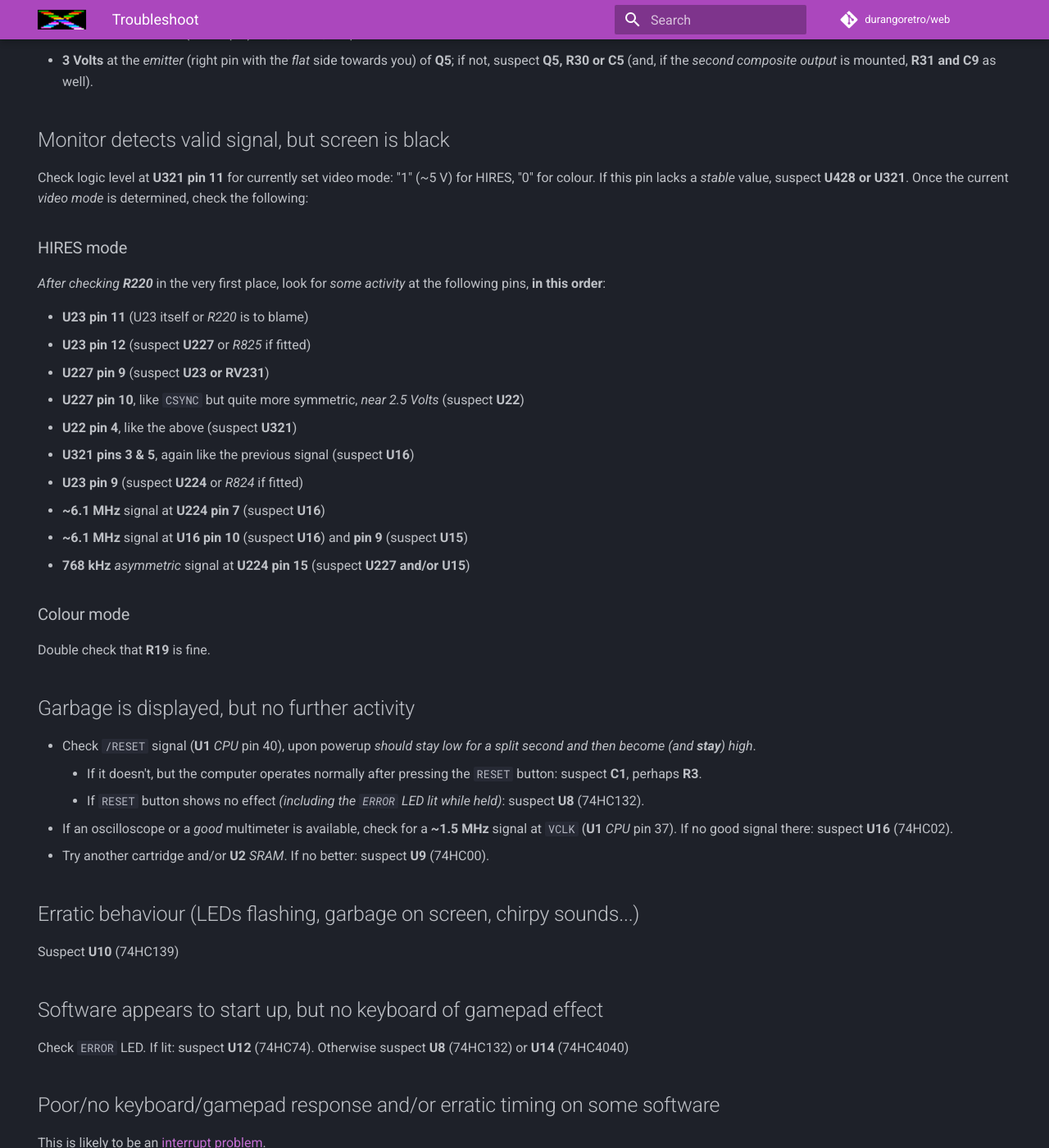
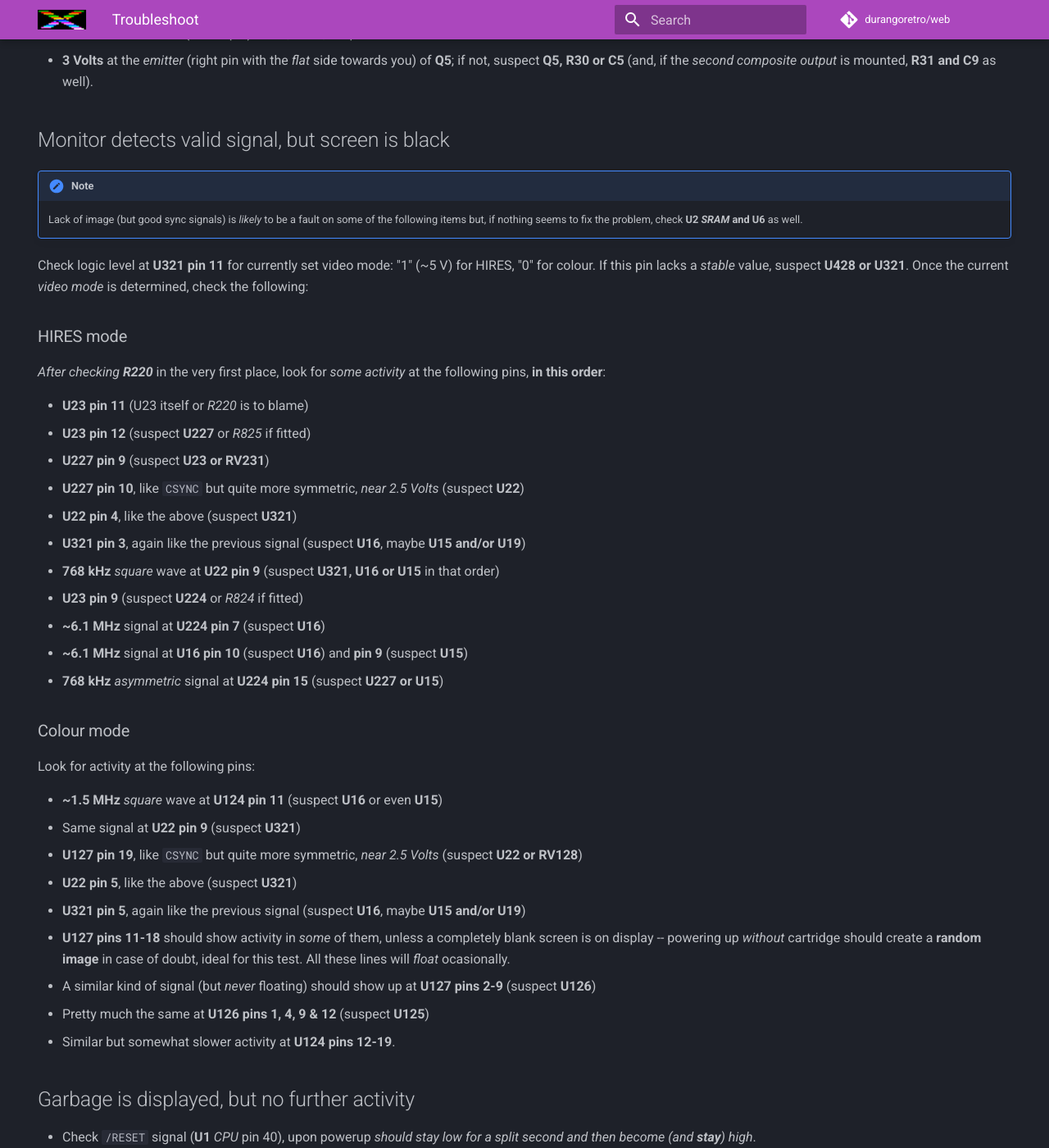
Before and after one commit to durangoretro/web, an MkDocs documentation site: the page built from docs/troubleshoot.md, in a window 1280 px wide and 1400 px high, scrolled down 1156 px. Shown: the whole window at 82% size. Built offline with MkDocs 1.6.1 and Material for MkDocs 9.7.7, drawn with Linux system fonts in a browser that asks for light colours; comment, search, counter and statistics services are not loaded; some of the changed text lies outside the part shown.

Commit message:
complete colour troubleshooting

```diff
--- a/docs/troubleshoot.md
+++ b/docs/troubleshoot.md
@@ -9,6 +9,7 @@ Since the **Durango-X** computer is based on off-the-shelf components, it's a _r
 On the other hand, every needed function can be clearly located into specific components, _A zillion things can go wrong_,
 of course, but with some method and a few observations, any possible fault may be figured out easily. A **multimeter** is
 _essential_ for basic probing; an **oscilloscope** (nothing especially fancy) will be helpful, but not absolutely necessary.
+A **logic probe** can be quite useful, too.
 
 Before any further investigation, a **visual inspection** may be helpful. Look for:
 
@@ -26,7 +27,7 @@ If measured voltage is way too low, and the power supply is trusted, check _resi
 
 ## Power LED lights up, but no sound or picture
 
-* If an oscilloscope or a _very good_ multimeter is available, check for a **~24.5 MHz** signal at **U15 pin 10** (74HC4040). If no good signal there: suspect  **X1**.
+* If an oscilloscope or a _very good_ multimeter is available, check for a **~24.5 MHz** signal at **U15 pin 10** (74HC4040). If no good signal there: suspect **X1**.
 * If there is, check for a somewhat asymmetric **~15.7 kHz** signal at **U15 pin 15**. If not: suspect **U15**. If frequency is _exactly 12 kHz_: suspect **U17** (74HC21) as well.
 * Check for a _quite asymmetric_ **~50 Hz** signal at **U19 pin 12**. If not: suspect **U19** but if _more like 30.6 Hz_: suspect **U17** too.
 * Check for **~15.7 kHz** at **U18 pin 6** and for **~50 Hz** at **U20 pin 6**. Suspect these chips in case of failure. Those signals should show up (inverted) at **U22 pins 11 and 14**, respectively.
@@ -43,39 +44,55 @@ If all of the above signals look OK, it might be a problem in the _analogue_ sec
 
 ## Monitor detects valid signal, but screen is black
 
+!!! note
+
+	Lack of image (but good sync signals) is _likely_ to be a fault on some of the following items but, if nothing seems to fix the problem, check **U2 _SRAM_ and U6** as well.
+
 Check logic level at **U321 pin 11** for currently set video mode: "1" (~5 V) for HIRES, "0" for colour. If this pin lacks a _stable_ value, suspect **U428 or U321**. Once the current _video mode_ is determined, check the following:
 
 ### HIRES mode
 
 _After checking **R220**_ in the very first place, look for _some activity_ at the following pins, **in this order**:
 
-*	**U23 pin 11** (U23 itself or _R220_ is to blame)
-*	**U23 pin 12** (suspect **U227** or _R825_ if fitted)
-*	**U227 pin 9** (suspect **U23 or RV231**)
-*	**U227 pin 10**, like `CSYNC` but quite more symmetric, _near 2.5 Volts_ (suspect **U22**)
-*	**U22 pin 4**, like the above (suspect **U321**)
-*	**U321 pins 3 & 5**, again like the previous signal (suspect **U16**)
-*	**U23 pin 9** (suspect **U224** or _R824_ if fitted)
-*	**~6.1 MHz** signal at **U224 pin 7** (suspect **U16**)
-*	**~6.1 MHz** signal at **U16 pin 10** (suspect **U16**) and **pin 9** (suspect **U15**)
-*	**768 kHz** _asymmetric_ signal at **U224 pin 15** (suspect **U227 and/or U15**)
+* **U23 pin 11** (U23 itself or _R220_ is to blame)
+* **U23 pin 12** (suspect **U227** or _R825_ if fitted)
+* **U227 pin 9** (suspect **U23 or RV231**)
+* **U227 pin 10**, like `CSYNC` but quite more symmetric, _near 2.5 Volts_ (suspect **U22**)
+* **U22 pin 4**, like the above (suspect **U321**)
+* **U321 pin 3**, again like the previous signal (suspect **U16**, maybe **U15 and/or U19**)
+* **768 kHz** _square_ wave at **U22 pin 9** (suspect **U321, U16 or U15** in that order)
+* **U23 pin 9** (suspect **U224** or _R824_ if fitted)
+* **~6.1 MHz** signal at **U224 pin 7** (suspect **U16**)
+* **~6.1 MHz** signal at **U16 pin 10** (suspect **U16**) and **pin 9** (suspect **U15**)
+* **768 kHz** _asymmetric_ signal at **U224 pin 15** (suspect **U227 or U15**)
 
 ### Colour mode
 
-Double check that **R19** is fine.
+Look for activity at the following pins:
+
+* **~1.5 MHz** _square_ wave at **U124 pin 11** (suspect **U16** or even **U15**)
+* Same signal at **U22 pin 9** (suspect **U321**)
+* **U127 pin 19**, like `CSYNC` but quite more symmetric, _near 2.5 Volts_ (suspect **U22 or RV128**)
+* **U22 pin 5**, like the above (suspect **U321**)
+* **U321 pin 5**, again like the previous signal (suspect **U16**, maybe **U15 and/or U19**)
+* **U127 pins 11-18** should show activity in _some_ of them, unless a completely blank screen is on display -- powering up _without_ cartridge should create a **random image** in case of doubt, ideal for this test. All these lines will _float_ ocasionally.
+* A similar kind of signal (but _never_ floating) should show up at **U127 pins 2-9** (suspect **U126**)
+* Pretty much the same at **U126 pins 1, 4, 9 & 12** (suspect **U125**)
+* Similar but somewhat slower activity at **U124 pins 12-19**.
+
 ## Garbage is displayed, but no further activity
 
 * Check `/RESET` signal (**U1** _CPU_ pin 40), upon powerup _should stay low for a split second and then become (and **stay**) high_.
 	* If it doesn't, but the computer operates normally after pressing the `RESET` button: suspect **C1**, perhaps **R3**.
 	* If `RESET` button shows no effect _(including the `ERROR` LED lit while held)_: suspect **U8** (74HC132).
-* If an oscilloscope or a _good_ multimeter is available, check for a **~1.5 MHz** signal at `VCLK` (**U1** _CPU_ pin 37). If no good signal there: suspect  **U16** (74HC02).
-* Try another cartridge and/or **U2** _SRAM_. If no better: suspect **U9** (74HC00).
+* If an oscilloscope or a _good_ multimeter is available, check for a **~1.5 MHz** signal at `VCLK` (**U1** _CPU_ pin 37). If no good signal there: suspect  **U16** (74HC02), perhaps **U15** (74HC4040).
+* Try another cartridge and/or **U2** _SRAM_. If no better: suspect **U9** (74HC00). Check **U6** (74HC157) as well.
 
 ## Erratic behaviour (LEDs flashing, garbage on screen, chirpy sounds...)
 
 Suspect **U10** (74HC139)
 
-## Software appears to start up, but no keyboard of gamepad effect
+## Software appears to start up, but no keyboard of gamepad effect at all
 
 Check `ERROR` LED. If lit: suspect **U12** (74HC74). Otherwise suspect **U8** (74HC132) or **U14** (74HC4040)
 
```
